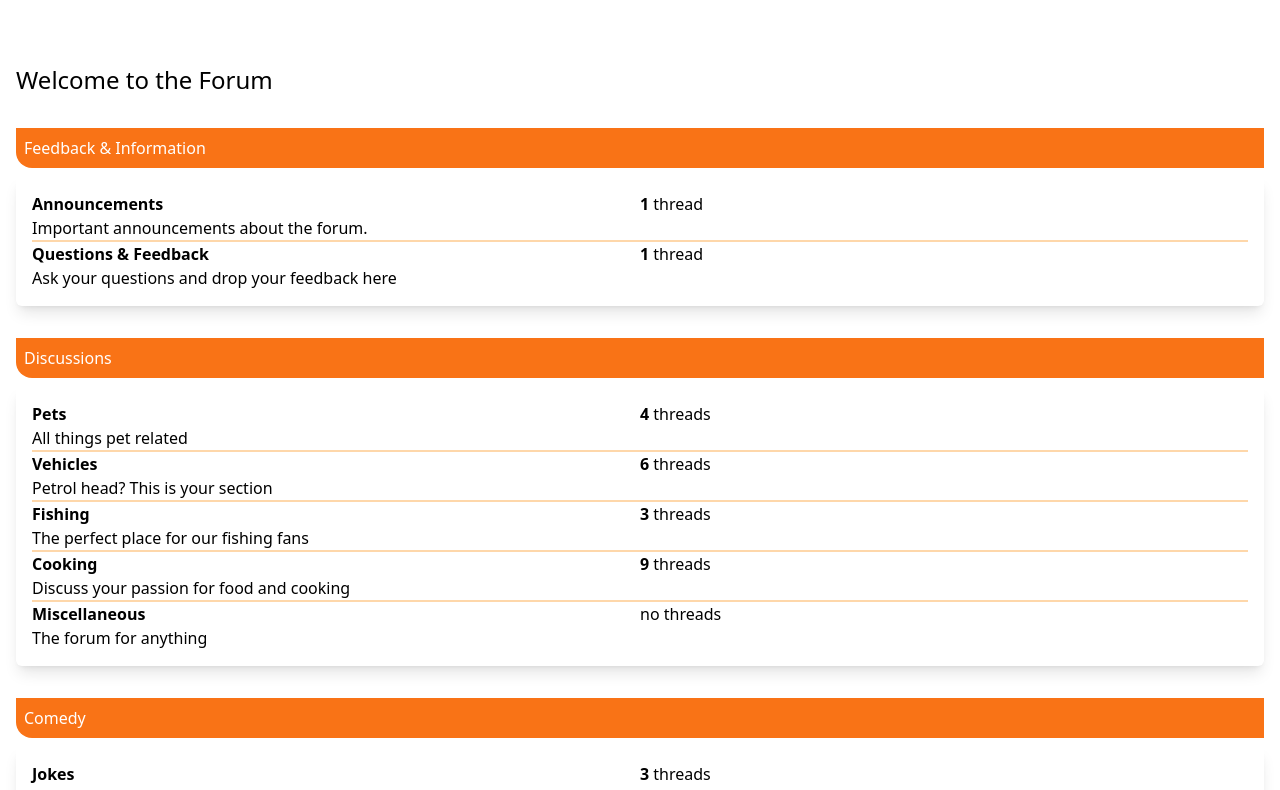
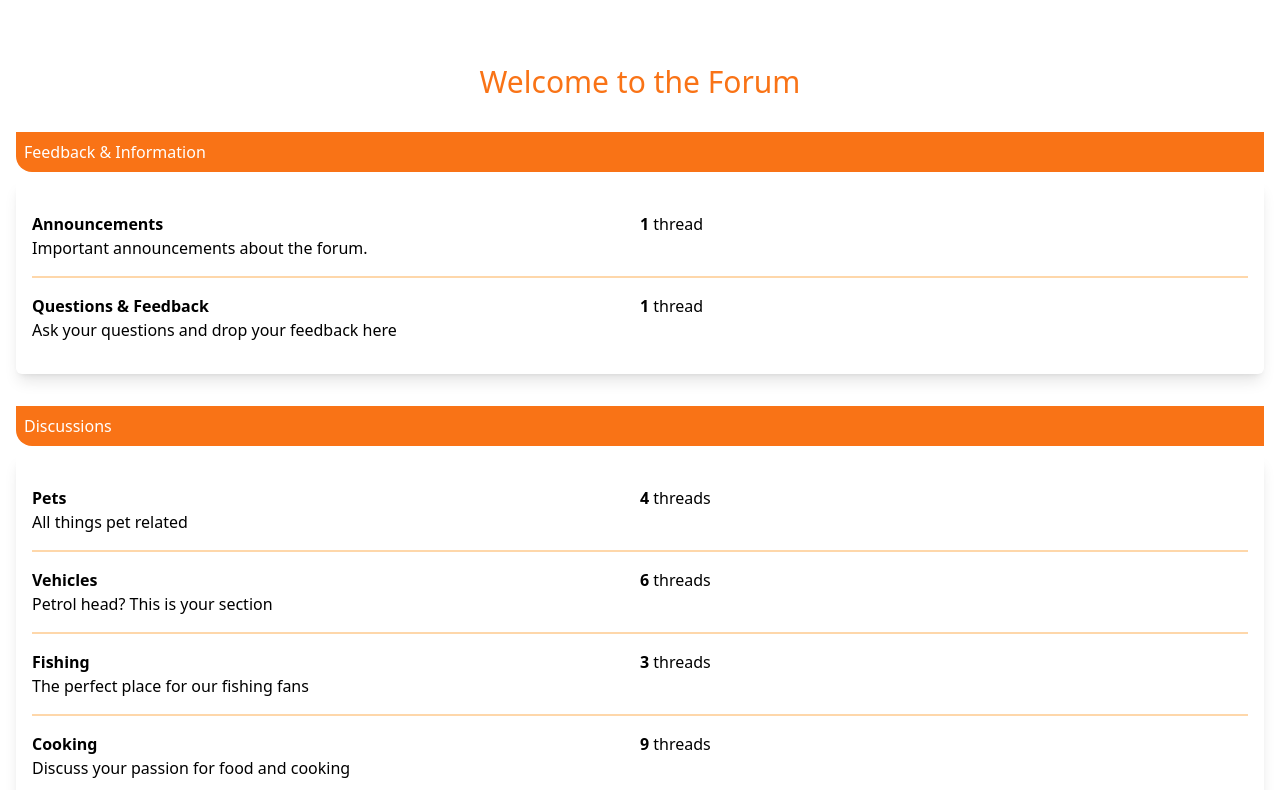
Before and after one commit to ciaran-io/vue-mastery, a Vue app: page / in a window 1280 px wide. Shown: the top 790 px of the page. Built offline with nearby package versions, Linux system fonts and the light colour scheme.

Commit message:
feat: add pinia store to project
1. Use pinia store for state management.

```diff
--- a/package.json
+++ b/package.json
@@ -9,6 +9,7 @@
   },
   "dependencies": {
     "dayjs": "^1.11.3",
+    "pinia": "^2.0.14",
     "vue": "^3.2.25",
     "vue-router": "4"
   },
--- a/src/components/CategoryList.vue
+++ b/src/components/CategoryList.vue
@@ -1,6 +1,6 @@
 <script setup>
-import { forums } from '@/data/data.json';
-
+import { useStore } from '@/stores/index'
+const store = useStore()
 const props = defineProps({
   categories: {
     type: Array,
@@ -8,15 +8,14 @@ const props = defineProps({
   },
 });
 
-const getFormsByCategory = (category) =>
-  forums.filter((forum) => forum.categoryId === category.id);
+const getForumsByCategory = store.getForumsByCategory
 </script>
 
 <template>
   <ForumList
     v-for="category in props.categories"
     :key="category.id"
-    :forums="getFormsByCategory(category)"
+    :forums="getForumsByCategory(category.id)"
     :title="category.name"
     :categoryId="category.id"
   ></ForumList>
--- a/src/components/ForumList.vue
+++ b/src/components/ForumList.vue
@@ -38,7 +38,7 @@ const forumThreadsWord = (forum) => {
       <li
         v-for="forum in props.forums"
         :key="forum.id"
-        class="forum-border grid md:grid-cols-2"
+        class="forum-spacing grid md:grid-cols-2"
       >
         <div>
           <router-link
--- a/src/components/PostEditor.vue
+++ b/src/components/PostEditor.vue
@@ -2,13 +2,11 @@
 import { ref } from 'vue';
 
 const emit = defineEmits(['save']);
-
 const postText = ref('');
 
 const save = () => {
-  const postId = 'gggg' + Math.random();
+
   const post = {
-    id: postId,
     text: postText.value,
     publishedAt: Math.floor(Date.now() / 1000),
     userId: '7uVPJS9GHoftN58Z2MXCYDqmNAh2',
--- a/src/components/PostList.vue
+++ b/src/components/PostList.vue
@@ -1,5 +1,7 @@
 <script setup>
-import { users } from '@/data/data.json';
+import { useStore } from '@/stores/index'
+const store = useStore()
+
 const props = defineProps({
   posts: {
     type: Array,
@@ -8,7 +10,7 @@ const props = defineProps({
 });
 
 // Return user that postsed in thread
-const userById = (userId) => users.find((post) => post.id === userId);
+const userById = store.getUserById;
 </script>
 
 <template>
--- a/src/components/ThreadList.vue
+++ b/src/components/ThreadList.vue
@@ -1,6 +1,7 @@
 <script setup>
-import { users } from '@/data/data.json';
+import { useStore } from '@/stores/index'
 
+const store = useStore()
 const props = defineProps({
   threads: {
     type: Array,
@@ -8,7 +9,7 @@ const props = defineProps({
   },
 });
 
-const userById = (userId) => users.find((post) => post.id === userId);
+const userById = store.getUserById
 
 //  Return pluralised word
 const threadPostsWord = (thread) => {
@@ -30,7 +31,7 @@ const threadPostsWord = (thread) => {
       <li
         v-for="thread in props.threads"
         :key="thread.id"
-        class="grid forum-border md:grid-cols-[2fr,1fr] md:items-center"
+        class="grid forum-spacing md:grid-cols-[2fr,1fr] md:items-center"
       >
         <div>
           <p class="forum-link">
--- a/src/main.js
+++ b/src/main.js
@@ -1,8 +1,12 @@
-import { createApp } from 'vue'
-import App from './App.vue'
+import { createApp } from 'vue';
+import { createPinia } from 'pinia';
+import App from './App.vue';
 import router from '@/router';
-import './assets/css/main.css';
+import '@/assets/css/main.css';
 
+const pinia = createPinia();
 const forumApp = createApp(App);
 forumApp.use(router);
+forumApp.use(pinia);
+
 forumApp.mount('#app');
--- a/src/pages/Category.vue
+++ b/src/pages/Category.vue
@@ -1,9 +1,7 @@
 <script setup>
-import { computed } from 'vue';
+import { useStore } from '@/stores/index'
 
-import { categories, forums } from '@/data/data.json';
-console.log(categories);
-
+const store = useStore()
 const props = defineProps({
   id: {
     type: String,
@@ -11,19 +9,15 @@ const props = defineProps({
   },
 });
 
-const category = computed(() =>
-  categories.find((category) => category.id === props.id)
-);
+const category = store.getCategoryById(props.id);
+const getForumsByCategory = store.getForumsByCategory(category.id)
 
-const getFormsByCategory = computed(
-  () => (category) => forums.filter((forum) => forum.categoryId === category.id)
-);
 </script>
 
 <template>
   <h1 class="forum-heading">{{ category.name }}</h1>
   <ForumList
-    :forums="getFormsByCategory(category)"
+    :forums="getForumsByCategory"
     :title="category.name"
   ></ForumList>
 </template>
--- a/src/pages/Forum.vue
+++ b/src/pages/Forum.vue
@@ -1,7 +1,7 @@
 <script setup>
-import { forums, threads } from '@/data/data.json';
-import { computed } from 'vue';
+import { useStore } from '@/stores/index';
 
+const store = useStore();
 const props = defineProps({
   id: {
     type: String,
@@ -9,11 +9,9 @@ const props = defineProps({
   },
 });
 
-const forum = computed(() => forums.find((forum) => forum.id === props.id));
+const forum = store.getForumById(props.id);
+const threads = store.getThreadsById(props.id);
 
-const thread = computed(() =>
-  threads.filter((thread) => thread.forumId === props.id)
-);
 </script>
 
 <template>
@@ -31,6 +29,6 @@ const thread = computed(() =>
       </router-link>
     </div>
 
-    <thread-list :threads="thread"> </thread-list>
+    <thread-list :threads="threads"> </thread-list>
   </section>
 </template>
--- a/src/pages/Home.vue
+++ b/src/pages/Home.vue
@@ -1,9 +1,11 @@
 <script setup>
-import { categories } from '@/data/data.json';
+import { useStore } from '@/stores/index'
+const store = useStore()
+const categories = store.getAllCategories
+
 </script>
 
 <template>
-  <h1 class="text-2xl">Welcome to the Forum</h1>
-
+  <h1 class="forum-heading text-center">Welcome to the Forum</h1>
   <CategoryList :categories="categories" />
 </template>
--- a/src/pages/ThreadDisplay.vue
+++ b/src/pages/ThreadDisplay.vue
@@ -1,9 +1,7 @@
 <script setup>
-import { computed, ref } from 'vue';
-import { threads, posts } from '@/data/data.json';
+import { useStore } from '@/stores/index'
 
-const reactivePosts = ref(posts)
-
+const store = useStore()
 const props = defineProps({
   id: {
     required: true,
@@ -11,13 +9,11 @@ const props = defineProps({
   },
 });
 
-//  Return threads that match route params
-const threadPosts = computed(() =>
-  reactivePosts.value.filter((post) => post.threadId === props.id)
-);
+//  Return threads posts that match route params
+const threadPosts = store.getPostById(props.id)
 
 //  Return first thread that matches route parameters
-const thread = computed(() => threads.find((thread) => thread.id === props.id));
+const thread = store.getThreadById(props.id);
 
 const addPost = (eventData) => {
   const post = {
@@ -25,18 +21,18 @@ const addPost = (eventData) => {
     threadId: props.id,
   };
   // update all posts with new post object
-  reactivePosts.value.push(post);
-  // update current thread with new post
-  thread.value.posts.push(post.id)
+  store.createPost(post, props.id);
 };
 </script>
 
 <template>
   <div class="mt-32 space-y-16">
     <hr />
-    <h1 class="text-center text-3xl text-orange-500 break-words">{{ thread.title }}</h1>
+    <h1 class="text-center text-3xl text-orange-500 break-words">
+      {{ thread.title }} hi worls
+      </h1>
 
-    <post-list :posts="threadPosts"></post-list>
+     <post-list :posts="threadPosts"></post-list>
     <post-editor @save="addPost"></post-editor>
   </div>
 </template>
--- /dev/null
+++ b/src/stores/index.js
@@ -0,0 +1,65 @@
+import { defineStore } from 'pinia';
+import sourceData from '@/data/data';
+export const useStore = defineStore('main', {
+  state: () => ({
+    ...sourceData,
+  }),
+
+  getters: {
+    // return category matching prop.id value
+    getCategoryById: (state) => {
+      return (propId) =>
+        state.categories.find((category) => category.id === propId);
+    },
+
+    // return forum matching prop.id value
+    getForumById: (state) => {
+      return (propId) => state.forums.find((forum) => forum.id === propId);
+    },
+
+    // return threads matching prop.id value
+    getThreadsById: (state) => {
+      return (propId) =>
+        state.threads.filter((thread) => thread.forumId === propId);
+    },
+
+    // Return a thread matching prop.id value
+    getThreadById: (state) => {
+      return (propId) => state.threads.find((thread) => thread.id === propId);
+    },
+
+    // return posts threadId matching prop.id value
+    getPostById: (state) => {
+      return (propId) => state.posts.filter((post) => post.threadId === propId);
+    },
+
+    // return threads matching category.id value
+    getForumsByCategory: (state) => {
+      return (categoryId) =>
+        state.forums.filter((forum) => forum.categoryId === categoryId);
+    },
+
+    getUserById: (state) => {
+      return (userId) => state.users.find((user) => user.id === userId);
+    },
+
+    // return all categories
+    getAllCategories: (state) => state.categories,
+
+    // return all forums
+    getAllForums: (state) => state.forums,
+  },
+
+  actions: {
+    createPost(post, threadId) {
+      // create random thread id
+      post.id = 'gggg' + Math.random();
+      // push new post to post array
+      this.posts.push(post);
+      // find thread matching the props.id
+      const thread = this.threads.find((thread) => thread.id === threadId);
+      // add new id to thread posts
+      thread.posts.push(post.id);
+    },
+  },
+});
```
